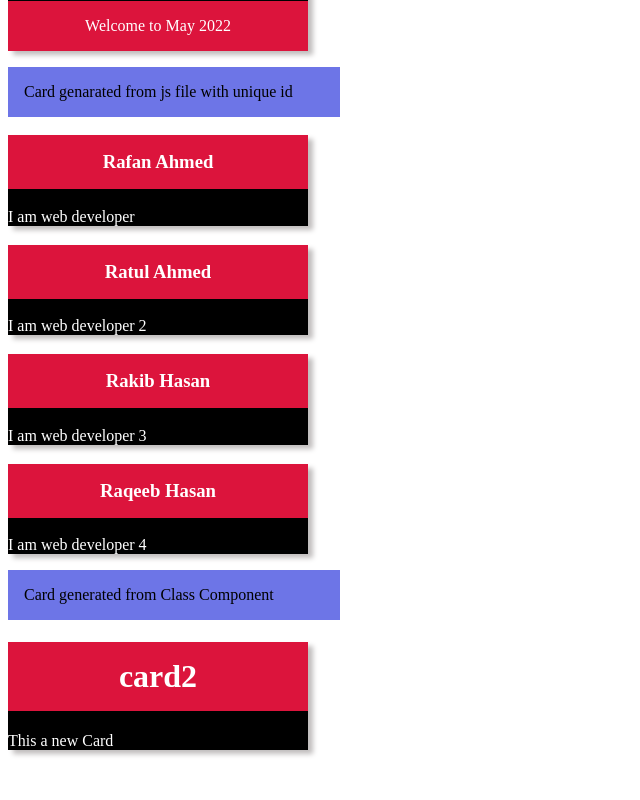
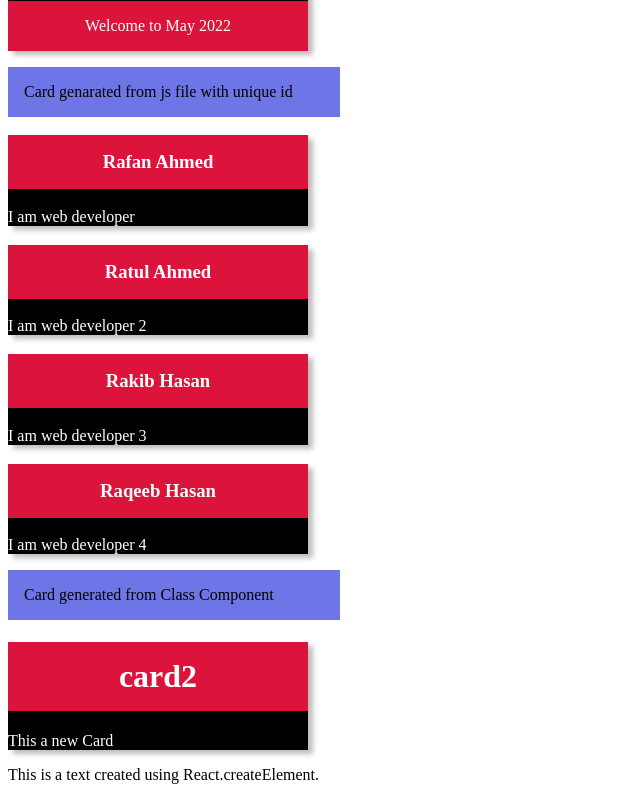
Before and after one commit to muradhossain716/react-core-concepts, a React (Create React App) app: page / in a window 1280 px wide. Shown: the part 799-1599 px from the top of the page, without its empty margins (0-640 px from the left). Before the commit the page ends 1565 px from the top, so only its background shows below. Built offline with nearby package versions, Linux system fonts and the light colour scheme.

Commit message:
how react create tags using react.createElement

```diff
--- a/src/Components/Card/Card2.js
+++ b/src/Components/Card/Card2.js
@@ -1,12 +1,21 @@
 import React,{Component} from "react";
 
+function HowReactCreateElement(){
+    return React.createElement("div",{},
+    React.createElement('p',{},'This is a text created using React.createElement.')
+    )
+}
 class Card2 extends Component{
     render(){
         return(
-        <div className="card">
-            <h1 className="card-title">{this.props.name}</h1>
-            <p className="card-desription">{this.props.description}</p>
-            </div>
+        <div>
+            <div className="card">
+                <h1 className="card-title">{this.props.name}</h1>
+                <p className="card-desription">{this.props.description}</p>
+                </div>
+
+                <HowReactCreateElement />
+        </div>
         )
     }
 }
```
